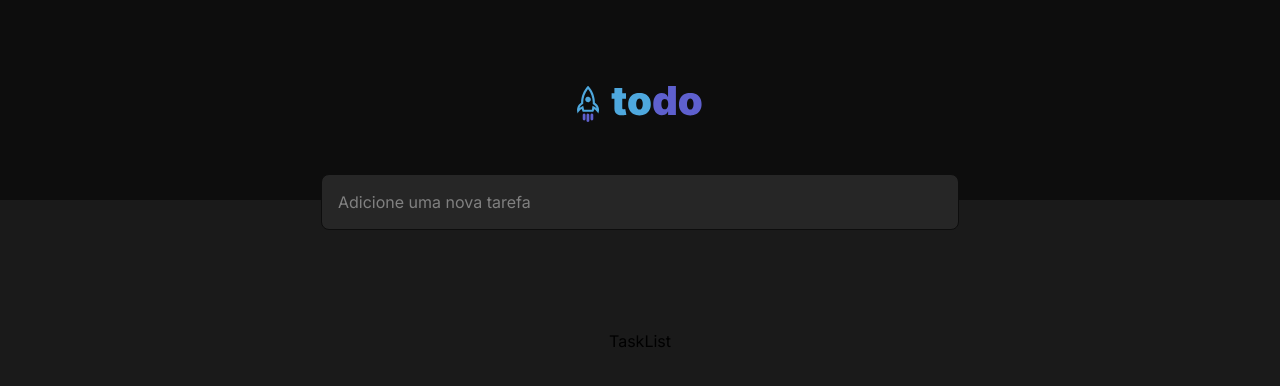
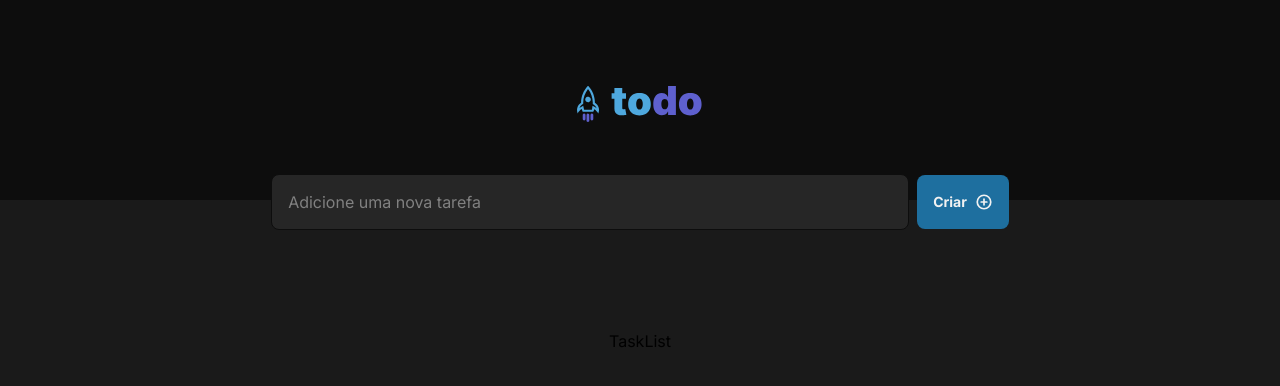
Before and after one commit to wspietro/ignite-todo-list, a React (Vite) app: page / in a window 1280 px wide. Shown: the top 386 px of the page. Built offline with nearby package versions, Linux system fonts and the light colour scheme.

Commit message:
feat: create-task-button desenvolvido

```diff
--- a/src/components/InputNewTask.tsx
+++ b/src/components/InputNewTask.tsx
@@ -1,16 +1,26 @@
 import styled from 'styled-components';
 import { COLORS, FONT_SIZE, WEIGHTS } from '../styles/Constants';
+import { PlusCircle } from 'phosphor-react'
+
 
 export function InputNewTask() {
   return (
     <InputNewTaskContainer>
       <InputTask placeholder='Adicione uma nova tarefa' />
+      <CreateTaskButton>
+        Criar
+        <PlusCircle size={18} weight="bold" />
+      </CreateTaskButton>
     </InputNewTaskContainer>
   );
 };
 
 export const InputNewTaskContainer = styled.div`
-  margin-top: -26px;
+  margin-top: -1.625rem;
+
+  display: flex;
+  align-items: center;
+  gap: 0.5rem;
 `
 
 export const InputTask = styled.input`
@@ -36,3 +46,29 @@ export const InputTask = styled.input`
       color: ${COLORS.gray[300]};
     }
 `
+
+export const CreateTaskButton = styled.button`
+  display: flex;
+  align-items: center;
+  gap: 0.5rem;
+
+  font-size: ${FONT_SIZE.md};
+  font-weight: ${WEIGHTS.bold};
+  color: ${COLORS.gray[100]};
+
+  height: 3.375rem;
+  padding: 1rem;
+  border-radius: 8px;
+  background-color: ${COLORS.produto.blueDark};
+  border: none;
+
+  cursor: pointer;
+
+    &:hover {
+      background-color: ${COLORS.produto.blue};
+    }
+
+    &:active{
+      box-shadow: 0 0 0.5em 0.05em ${COLORS.produto.blue};
+    }
+`
--- a/src/components/MainContent.tsx
+++ b/src/components/MainContent.tsx
@@ -17,7 +17,7 @@ export const MainContentWrapper = styled.main`
   flex-direction: column;
   align-items: center;
 
-  gap: 100px; // 64px figma + 26px compensando margem negativa
+  gap: 6.25rem; // 64px figma + 26px compensando margem negativa
 
   height: 100%;
 
```
